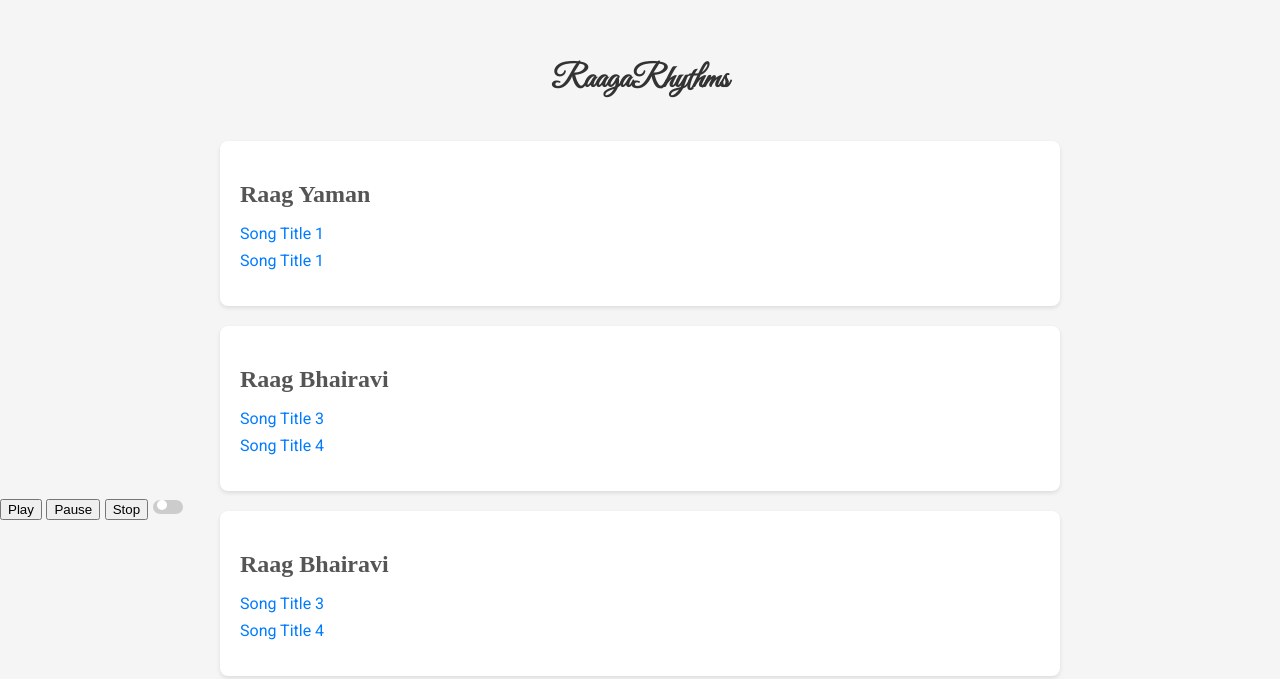
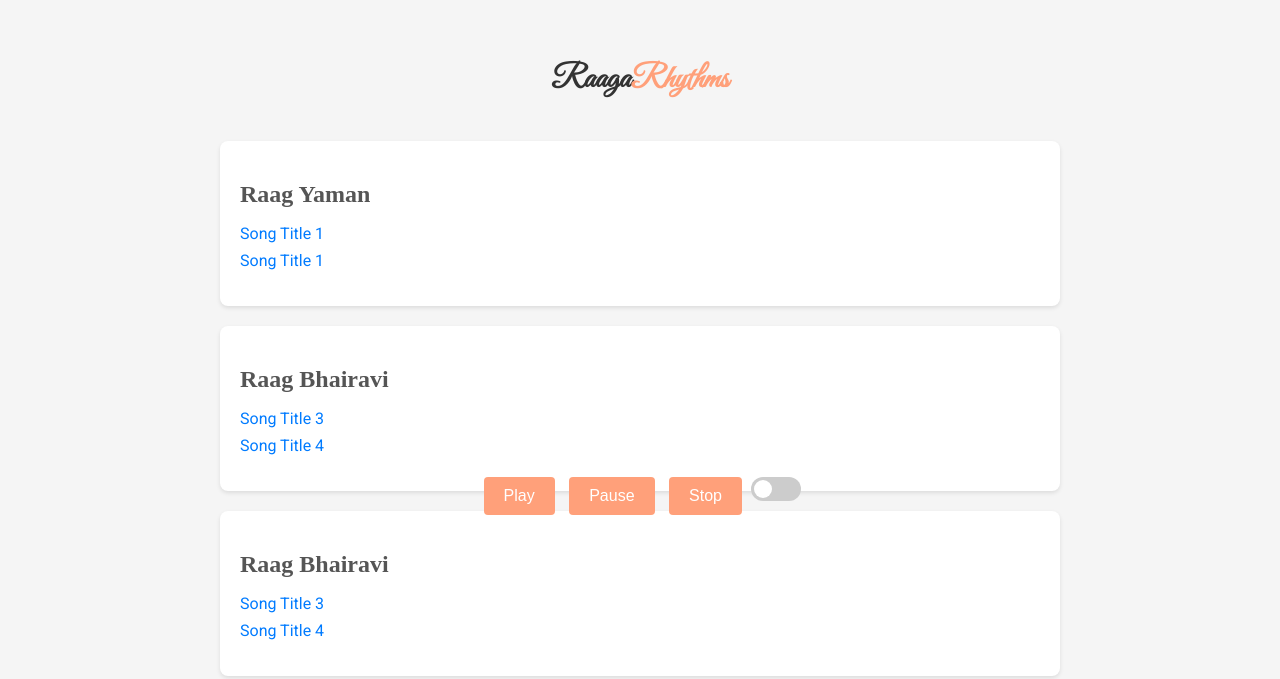
Before and after one commit to RitikDutta/RaagaRhythms, a plain HTML site: page index.html in a window 1280 px wide. Shown: the part 280-959 px from the top of the page. Drawn offline with Linux system fonts and the light colour scheme; a script that the page names is missing.

Commit message:
code formatting

```diff
--- a/index.html
+++ b/index.html
@@ -11,7 +11,7 @@
          <div id="YouTube-player" ></div>
       </div>
       <div id="content" >
-         <h1 class="header">RaagaRhythms</h1>
+         <h1 class="header">Raaga<span class="header2">Rhythms</span></h1>
          <span class="margin-left-m margin-right-m" style="display: none;">
          <label for="YouTube-video-id">videoId</label>:
          <input id="YouTube-video-id" type="text" value="yG0oBPtyNb0" size="12" pattern="[_\-0-9A-Za-z]{11}" onchange="youTubePlayerChangeVideoId();">
--- a/style.css
+++ b/style.css
@@ -4,6 +4,23 @@
 
 .header {
     font-family: "Great Vibes", cursive;
+}
+.header2{
+    color: lightsalmon;
+}
+
+
+body {
+    font-family: Arial, sans-serif;
+    margin: 0;
+    padding: 0;
+    background-color: #f5f5f5;
+}
+
+h1 {
+    text-align: center;
+    padding: 20px 0;
+    color: #333;
 }
 
 h2 {
@@ -16,19 +33,6 @@ ul {
     list-style: none;
     padding: 0;
     font-family: "Roboto", sans-serif;
-}
-
-body {
-    font-family: Arial, sans-serif;
-    margin: 0;
-    padding: 0;
-    background-color: #f5f5f5;
-}
-
-h1 {
-    text-align: center;
-    padding: 20px 0;
-    color: #333;
 }
 
 section {
@@ -54,6 +58,9 @@ a {
 a:hover {
     color: #0056b3;
 }
+
+
+
 
 #content {
     margin-top: 25%;
@@ -119,6 +126,8 @@ main > section textarea {
     bottom: 0;
 }
 
+
+
 #indicator-display {
     background-color: #f0f0f0;
     border-radius: 3ex;
@@ -138,12 +147,11 @@ main > section textarea {
     font-family: monospace;
 }
 
-/* Styles for the slider */
 .toggle-slider {
     position: relative;
     display: inline-block;
-    width: 30px;
-    height: 14px;
+    width: 50px;
+    height: 24px;
 }
 
 .toggle-slider input {
@@ -166,10 +174,10 @@ main > section textarea {
 .slider:before {
     position: absolute;
     content: "";
-    height: 10px;
-    width: 10px;
-    left: 4px;
-    bottom: 4px;
+    height: 18px;
+    width: 18px;
+    left: 3px;
+    bottom: 3px;
     background-color: white;
     border-radius: 50%;
     transition: transform 0.3s;
@@ -181,7 +189,35 @@ input:checked + .slider {
 }
 
 input:checked + .slider:before {
-    transform: translateX(10px);
+    transform: translateX(26px); /* Increase the translation for the slider */
+}
+
+
+/* Center the buttons in the nowrap class */
+.nowrap {
+    text-align: center;
+    position: fixed;
+    margin: auto;
+    bottom: 0;
+    left: 0;
+    right: 0;
+}
+
+/* Add some padding to the buttons */
+.nowrap button {
+    padding: 10px 20px;
+    margin: 5px;
+    background-color: lightsalmon;
+    color: #fff;
+    border: none;
+    border-radius: 4px;
+    font-size: 16px;
+    cursor: pointer;
+}
+
+/* Add hover effect to buttons */
+.nowrap button:hover {
+    background-color: #0056b3;
 }
 
 @media (max-width: 600px) {
```
Lines whose indentation alone changed are shown as unchanged.
